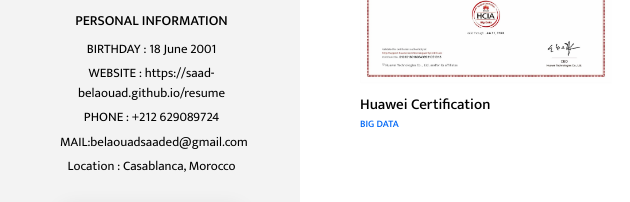
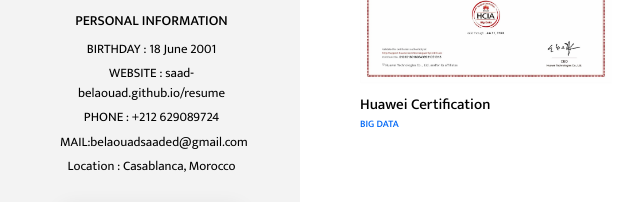
Before and after one commit to Saad-Belaouad/BELAOUADSAAD, a website: page certifications.html in a window 1280 px wide. Shown: the part 276-478 px from the top of the page, 0-630 px from the left. Drawn offline with Linux system fonts and the light colour scheme.

Commit message:
Update certifications.html

```diff
--- a/certifications.html
+++ b/certifications.html
@@ -45,7 +45,7 @@
                 <h5 class="widget-title">personal information</h5>
                 <div class="widget-content">
                     <p>BIRTHDAY : 18 June 2001</p>
-                    <p>WEBSITE : https://saad-belaouad.github.io/resume</p>
+                    <p>WEBSITE : saad-belaouad.github.io/resume</p>
                     <p>PHONE : +212 629089724</p>
                     <p>MAIL:belaouadsaaded@gmail.com </p>
                     <p>Location : Casablanca, Morocco</p>
```
